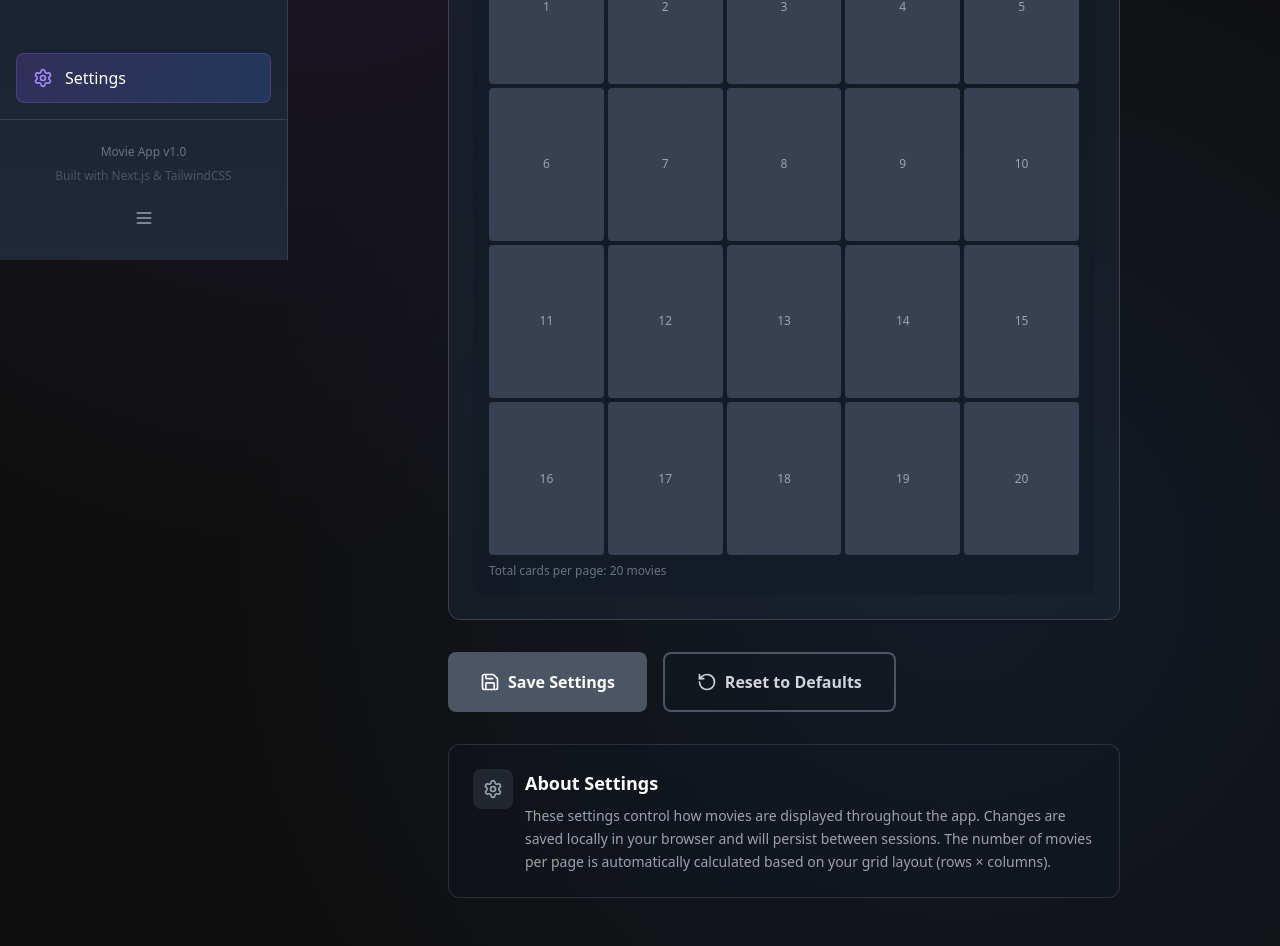
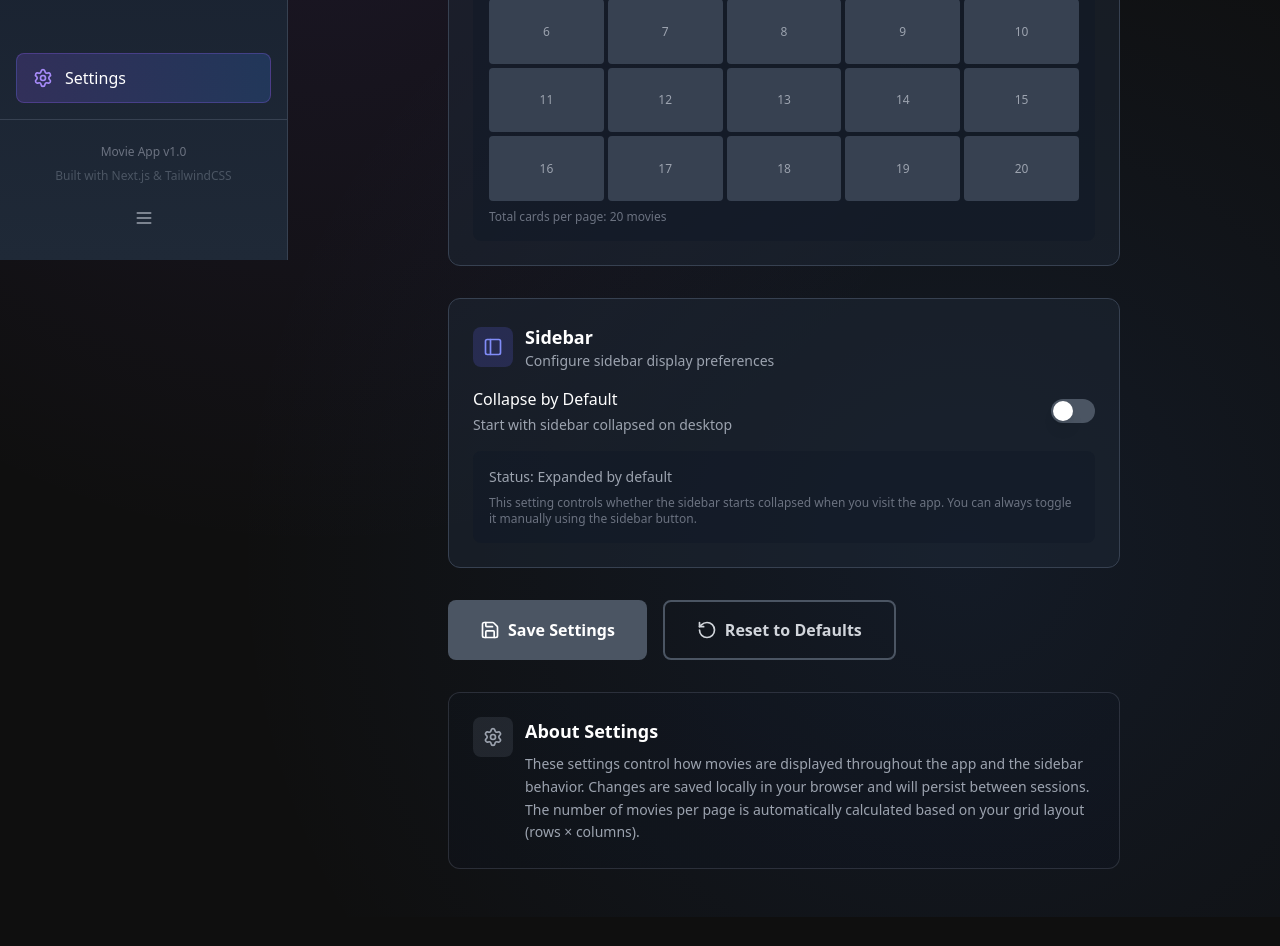
Before and after one commit to tonyyip1969/ai-claude-v4-movie-app, a Next.js app: page /settings in a window 1280 px wide. Shown: the part 540-1486 px from the top of the page. After the commit the page ends 1457 px from the top, so only its background shows below. Built offline with nearby package versions, Linux system fonts and the light colour scheme; no server answers; the database is empty.

Commit message:
add sidebar collapse or expand by default in app settings page

```diff
--- a/src/app/settings/page.tsx
+++ b/src/app/settings/page.tsx
@@ -1,7 +1,7 @@
 'use client';
 
 import { useState, useEffect } from 'react';
-import { Settings as SettingsIcon, Save, RotateCcw, Grid } from 'lucide-react';
+import { Settings as SettingsIcon, Save, RotateCcw, Grid, Sidebar } from 'lucide-react';
 import { useSettings, SettingsData } from '@/hooks/useSettings';
 
 export default function SettingsPage() {
@@ -151,7 +151,7 @@ export default function SettingsPage() {
               {Array.from({ length: calculateTotalCards() }).map((_, index) => (
                 <div
                   key={index}
-                  className="aspect-[3/4] bg-gray-700 rounded text-xs flex items-center justify-center text-gray-400"
+                  className="aspect-[16/9] bg-gray-700 rounded text-xs flex items-center justify-center text-gray-400"
                 >
                   {index + 1}
                 </div>
@@ -160,6 +160,53 @@ export default function SettingsPage() {
             <p className="text-xs text-gray-500 mt-2">
               Total cards per page: {calculateTotalCards()} movies
             </p>
+          </div>
+        </div>
+
+        {/* Sidebar Setting */}
+        <div className="bg-gray-800/50 border border-gray-700 rounded-xl p-6 space-y-4">
+          <div className="flex items-center space-x-3">
+            <div className="flex items-center justify-center w-10 h-10 bg-indigo-500/20 rounded-lg">
+              <Sidebar className="w-5 h-5 text-indigo-400" />
+            </div>
+            <div>
+              <h3 className="text-lg font-semibold text-white">Sidebar</h3>
+              <p className="text-gray-400 text-sm">Configure sidebar display preferences</p>
+            </div>
+          </div>
+
+          <div className="space-y-4">
+            <div className="flex items-center justify-between">
+              <div className="space-y-1">
+                <label className="text-white font-medium">Collapse by Default</label>
+                <p className="text-gray-400 text-sm">Start with sidebar collapsed on desktop</p>
+              </div>
+              <label className="relative inline-flex items-center cursor-pointer">
+                <input
+                  type="checkbox"
+                  className="sr-only"
+                  checked={localSettings.sidebarCollapsed}
+                  onChange={(e) => updateLocalSetting('sidebarCollapsed', e.target.checked)}
+                />
+                <div className={`w-11 h-6 rounded-full transition-colors ${
+                  localSettings.sidebarCollapsed ? 'bg-indigo-600' : 'bg-gray-600'
+                }`}>
+                  <div className={`w-5 h-5 bg-white rounded-full shadow-lg transform transition-transform ${
+                    localSettings.sidebarCollapsed ? 'translate-x-5' : 'translate-x-0.5'
+                  } mt-0.5`}></div>
+                </div>
+              </label>
+            </div>
+
+            <div className="bg-gray-900/50 rounded-lg p-4">
+              <p className="text-sm text-gray-400 mb-2">
+                Status: {localSettings.sidebarCollapsed ? 'Collapsed' : 'Expanded'} by default
+              </p>
+              <p className="text-xs text-gray-500">
+                This setting controls whether the sidebar starts collapsed when you visit the app.
+                You can always toggle it manually using the sidebar button.
+              </p>
+            </div>
           </div>
         </div>
 
@@ -196,7 +243,7 @@ export default function SettingsPage() {
             <div className="space-y-2">
               <h3 className="text-lg font-semibold text-white">About Settings</h3>
               <p className="text-gray-400 text-sm leading-relaxed">
-                These settings control how movies are displayed throughout the app.
+                These settings control how movies are displayed throughout the app and the sidebar behavior.
                 Changes are saved locally in your browser and will persist between sessions.
                 The number of movies per page is automatically calculated based on your grid layout (rows × columns).
               </p>
--- a/src/contexts/SidebarContext.tsx
+++ b/src/contexts/SidebarContext.tsx
@@ -1,6 +1,7 @@
 'use client';
 
 import { createContext, useContext, useState, useEffect, ReactNode } from 'react';
+import { useSettings } from '@/hooks/useSettings';
 
 interface SidebarContextType {
   isCollapsed: boolean;
@@ -13,8 +14,24 @@ interface SidebarContextType {
 const SidebarContext = createContext<SidebarContextType | undefined>(undefined);
 
 export function SidebarProvider({ children }: { children: ReactNode }) {
-  const [isCollapsed, setIsCollapsed] = useState(false);
+  const { settings, updateSettings, isLoaded } = useSettings();
   const [isMobileOpen, setIsMobileOpen] = useState(false);
+
+  // Use settings value for collapsed state, but only after settings are loaded
+  const [isCollapsed, setIsCollapsedState] = useState(false);
+
+  // Update local collapsed state when settings are loaded
+  useEffect(() => {
+    if (isLoaded) {
+      setIsCollapsedState(settings.sidebarCollapsed);
+    }
+  }, [settings.sidebarCollapsed, isLoaded]);
+
+  const setIsCollapsed = (collapsed: boolean) => {
+    setIsCollapsedState(collapsed);
+    // Update settings to persist the change
+    updateSettings({ sidebarCollapsed: collapsed });
+  };
 
   const toggleSidebar = () => {
     if (window.innerWidth < 1024) {
--- a/src/hooks/useSettings.ts
+++ b/src/hooks/useSettings.ts
@@ -7,11 +7,13 @@ import { settingsCache } from '@/lib/settingsCache';
 export interface SettingsData {
   gridColumns: number;
   gridRows: number;
+  sidebarCollapsed: boolean;
 }
 
 const defaultSettings: SettingsData = {
   gridColumns: 5,
   gridRows: 4,
+  sidebarCollapsed: false,
 };
 
 const STORAGE_KEY = 'movie-app-settings';
@@ -25,6 +27,7 @@ export function useSettings() {
     return {
       gridColumns: settingsData.gridColumns.toString(),
       gridRows: settingsData.gridRows.toString(),
+      sidebarCollapsed: settingsData.sidebarCollapsed.toString(),
     };
   }, []);
 
--- a/src/lib/settingsMigration.ts
+++ b/src/lib/settingsMigration.ts
@@ -13,6 +13,7 @@ export class SettingsMigration {
   private static defaultSettings: SettingsData = {
     gridColumns: 5,
     gridRows: 4,
+    sidebarCollapsed: false,
   };
 
   /**
@@ -198,6 +199,10 @@ export class SettingsMigration {
       }
     }
 
+    if (rawSettings.sidebarCollapsed !== undefined) {
+      parsed.sidebarCollapsed = rawSettings.sidebarCollapsed === 'true';
+    }
+
     return parsed;
   }
 
```
